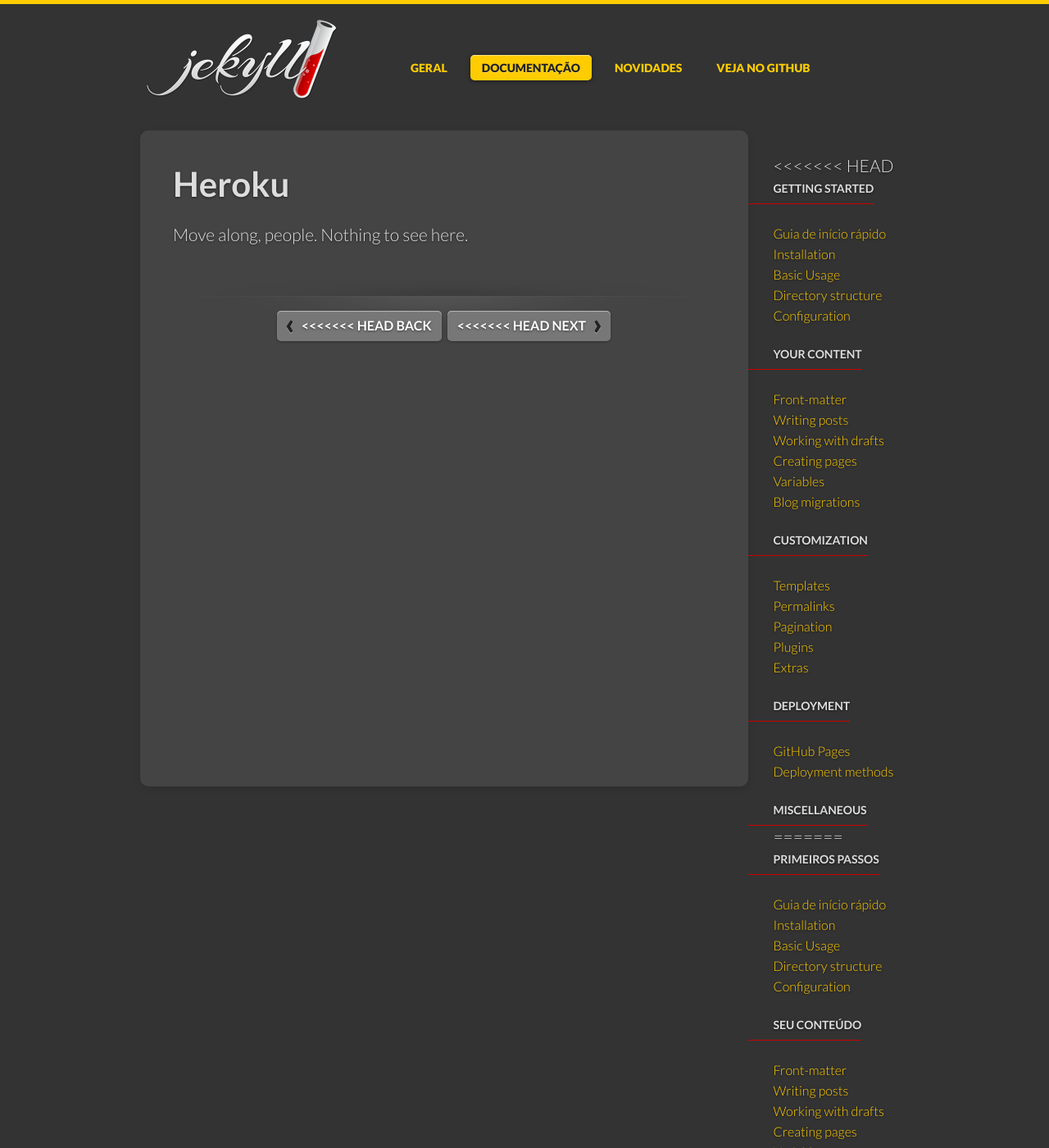
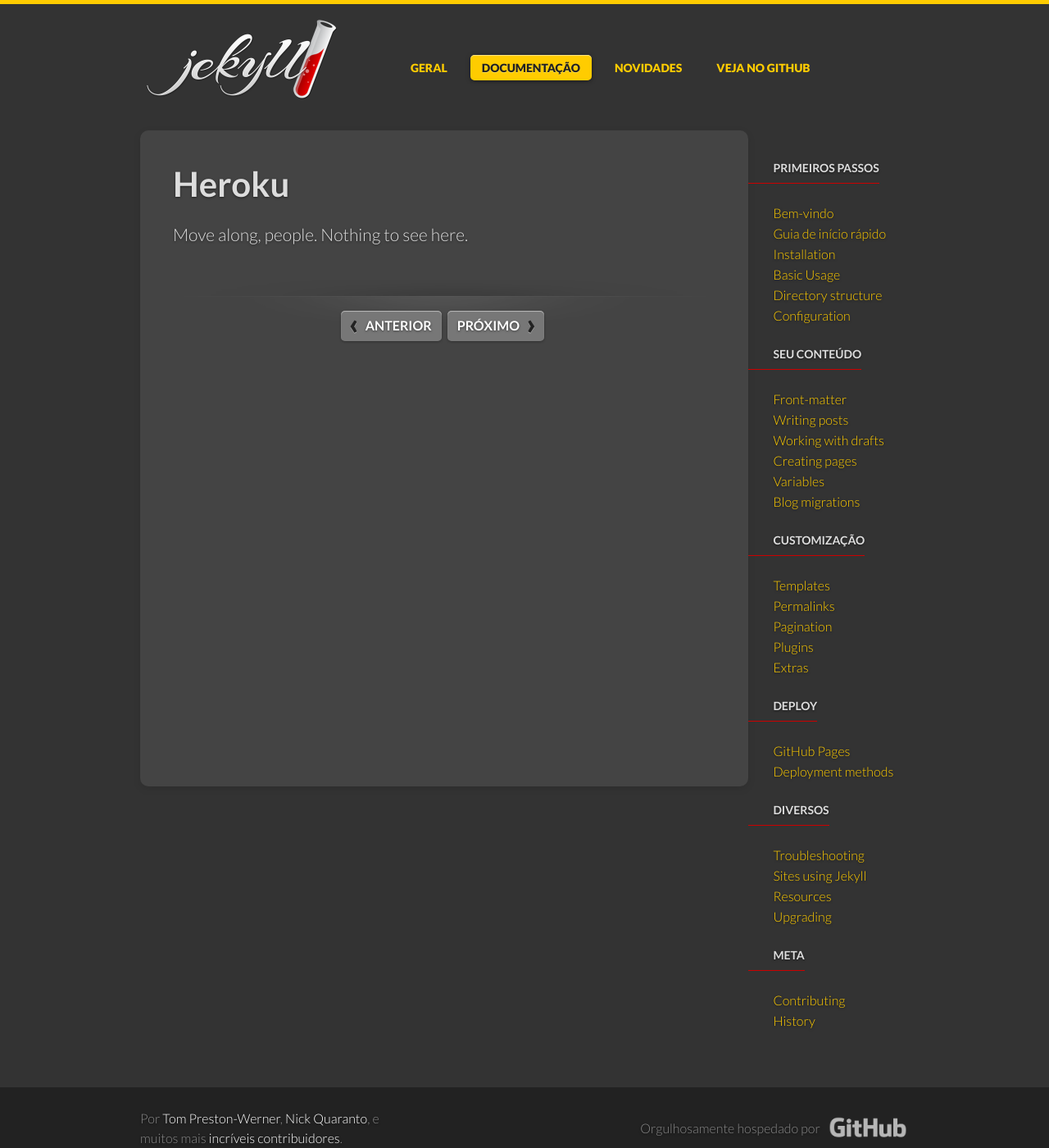
Before and after one commit to merencia/jekyllrb.com.br, a Jekyll site: the page built from docs/heroku.md, in a window 1280 px wide and 1400 px high. Shown: the whole window at 82% size. Built offline with Jekyll 4.4.1, drawn with Linux system fonts in a browser that asks for light colours; some web fonts are replaced; comment, search, counter and statistics services are not loaded; some of the changed text lies outside the part shown.

Commit message:
Fix unmerged files

```diff
--- a/_includes/docs_contents.html
+++ b/_includes/docs_contents.html
@@ -1,16 +1,5 @@
 <div class="unit one-fifth hide-on-mobiles">
   <aside>
-<<<<<<< HEAD
-    <h4>Getting Started</h4>
-    {% include docs_ul.html items='home quickstart installation usage structure configuration' %}
-    <h4>Your Content</h4>
-    {% include docs_ul.html items='frontmatter posts drafts pages variables migrations' %}
-    <h4>Customization</h4>
-    {% include docs_ul.html items='templates permalinks pagination plugins extras' %}
-    <h4>Deployment</h4>
-    {% include docs_ul.html items='github-pages deployment-methods' %}
-    <h4>Miscellaneous</h4>
-=======
     <h4>Primeiros Passos</h4>
     {% include docs_ul.html items='home quickstart installation usage structure configuration' %}
     <h4>Seu Conteúdo</h4>
@@ -20,7 +9,6 @@
     <h4>Deploy</h4>
     {% include docs_ul.html items='github-pages deployment-methods' %}
     <h4>Diversos</h4>
->>>>>>> gh-pages
     {% include docs_ul.html items='troubleshooting sites resources upgrading' %}
     <h4>Meta</h4>
     {% include docs_ul.html items='contributing history' %}
--- a/_includes/docs_contents_mobile.html
+++ b/_includes/docs_contents_mobile.html
@@ -1,21 +1,5 @@
 <div class="docs-nav-mobile unit whole show-on-mobiles">
   <select onchange="if (this.value) window.location.href=this.value">
-<<<<<<< HEAD
-    <option value="">Navigate the docs…</option>
-    <optgroup label="Getting started">
-      {% include docs_option.html items='home quickstart installation usage structure configuration' %}
-    </optgroup>
-    <optgroup label="Your Content">
-      {% include docs_option.html items='frontmatter posts drafts pages variables migrations' %}
-    </optgroup>
-    <optgroup label="Customization">
-      {% include docs_option.html items='templates permalinks pagination plugins extras' %}
-    </optgroup>
-    <optgroup label="Deployment">
-      {% include docs_option.html items='github-pages deployment-methods' %}
-    </optgroup>
-    <optgroup label="Miscellaneous">
-=======
     <option value="">Navigue pelos docs…</option>
     <optgroup label="Primeiros Passos">
       {% include docs_option.html items='home quickstart installation usage structure configuration' %}
@@ -30,7 +14,6 @@
       {% include docs_option.html items='github-pages deployment-methods' %}
     </optgroup>
     <optgroup label="Diversos">
->>>>>>> gh-pages
       {% include docs_option.html items='troubleshooting sites resources upgrading' %}
     </optgroup>
     <optgroup label="Meta">
--- a/_includes/footer.html
+++ b/_includes/footer.html
@@ -1,11 +1,7 @@
 <footer>
   <div class="grid">
     <div class="unit one-third center-on-mobiles">
-<<<<<<< HEAD
-      <p>By <a href="http://tom.preston-werner.com">Tom Preston-Werner</a>, <a href="http://quaran.to/">Nick Quaranto</a>, e muitos mais <a href="{{ site.repository }}/graphs/contributors">incríveis&nbsp;contribuidores</a>.</p>
-=======
       <p>Por <a href="http://tom.preston-werner.com">Tom Preston-Werner</a>, <a href="http://quaran.to/">Nick Quaranto</a>, e muitos mais <a href="{{ site.repository }}/graphs/contributors">incríveis&nbsp;contribuidores</a>.</p>
->>>>>>> gh-pages
     </div>
     <div class="unit two-thirds align-right center-on-mobiles">
       <p>
--- a/_includes/section_nav.html
+++ b/_includes/section_nav.html
@@ -2,33 +2,19 @@
   <div class="left align-right">
     {% if page.prev_section != null %}
       <a href="{{ site.url }}/docs/{{ page.prev_section }}/" class="prev">
-<<<<<<< HEAD
-        Back
-      </a>
-    {% else %}
-      <span class="prev disabled">Back</span>
-=======
         Anterior
       </a>
     {% else %}
       <span class="prev disabled">Anterior</span>
->>>>>>> gh-pages
     {% endif %}
   </div>
   <div class="right align-left">
     {% if page.next_section != null %}
       <a href="{{ site.url }}/docs/{{ page.next_section }}/" class="next">
-<<<<<<< HEAD
-        Next
-      </a>
-    {% else %}
-      <span class="next disabled">Next</span>
-=======
         Próximo
       </a>
     {% else %}
       <span class="next disabled">Próximo</span>
->>>>>>> gh-pages
     {% endif %}
   </div>
   <div class="clear"></div>
```
Also changed, not shown: _includes/news_contents.html (+0 -16 lines), docs/index.md (+0 -49 lines).
